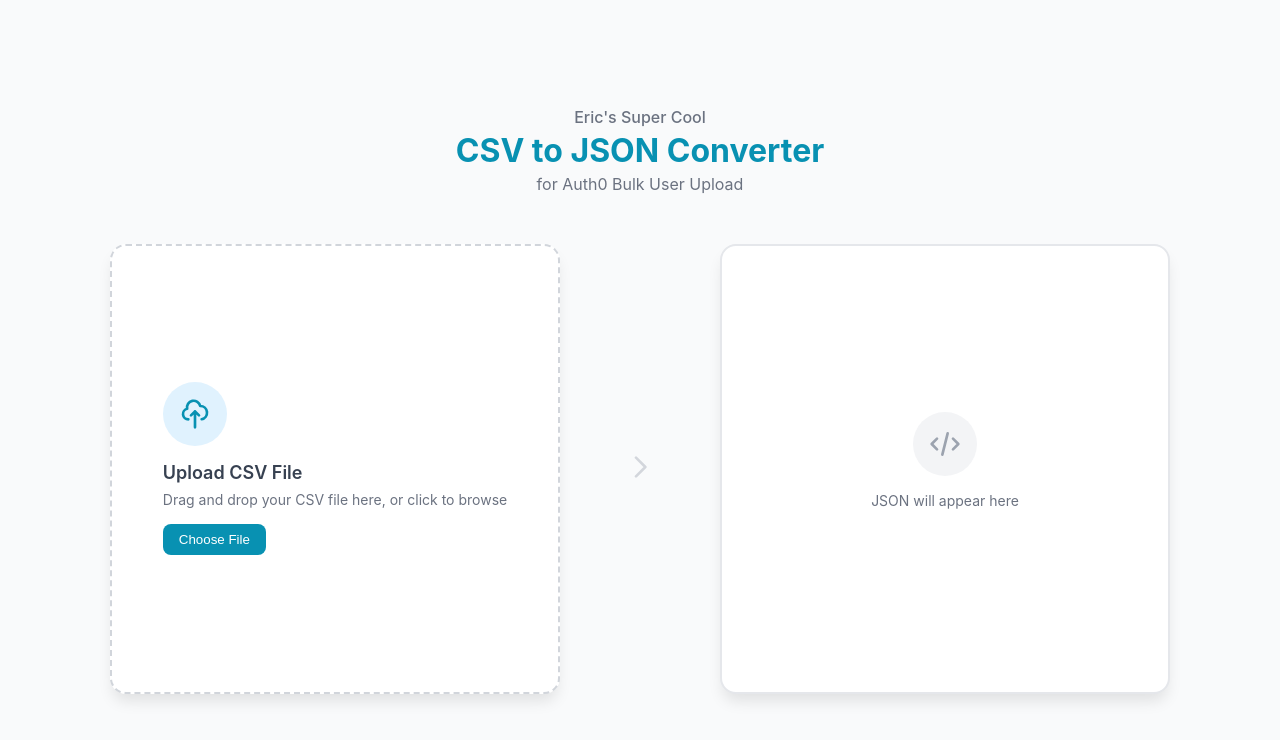
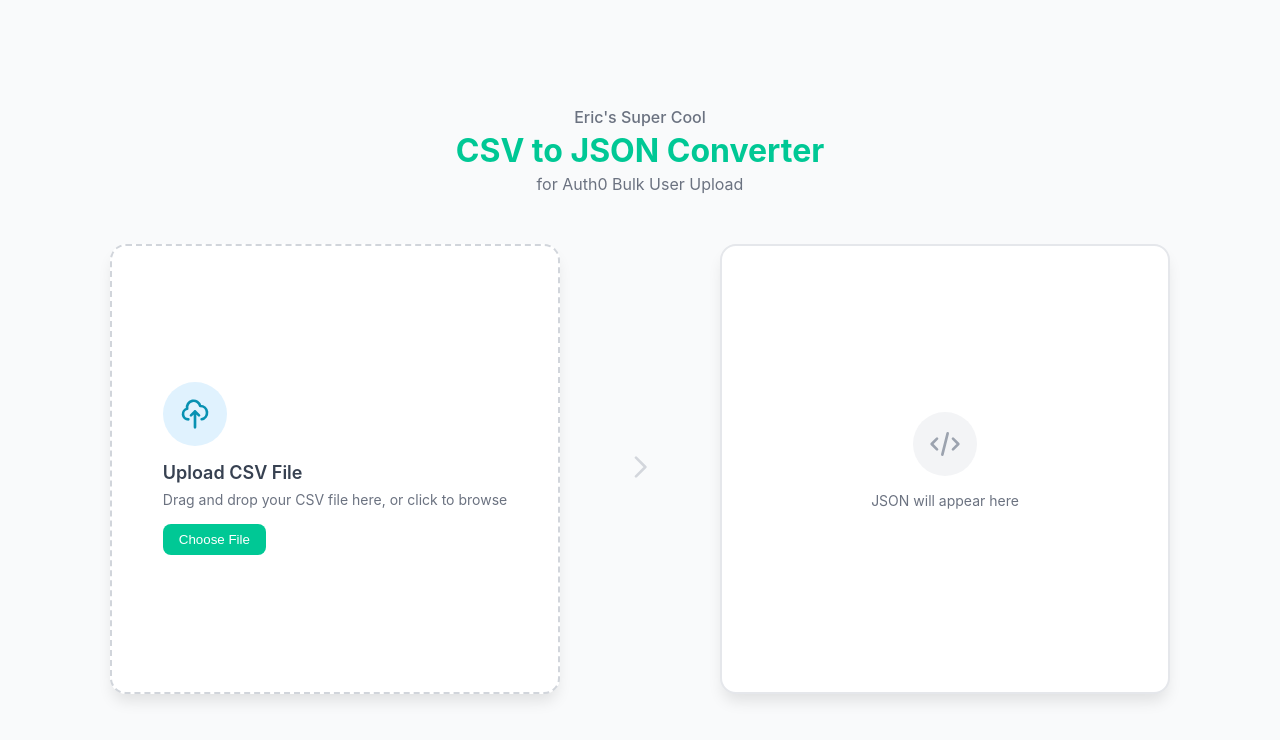
Before and after one commit to SolaceServices/MACC_Converter, a plain HTML site: page index.html in a window 1280 px wide. Drawn offline with nearby package versions, Linux system fonts and the light colour scheme.

Commit message:
update colours

```diff
--- a/index.html
+++ b/index.html
@@ -19,7 +19,7 @@
             <span style="display: block; font-size: 1rem; color: #6b7280; font-weight: 500;">
                 Eric's Super Cool
             </span>
-            <span style="display: block; font-size: 2rem; color: #0891b2; font-weight: 700;">
+            <span style="display: block; font-size: 2rem;   color: #00c895; font-weight: 700;">
                 CSV to JSON Converter
             </span>
             <span style="display: block; font-size: 1rem; color: #6b7280; font-weight: 400;">
--- a/styles.css
+++ b/styles.css
@@ -20,7 +20,6 @@ body {
   font-size: 1.875rem;
   font-weight: bold;
   text-align: center;
-  color: #1f2937;
   margin-bottom: 3rem;
 }
 .converter-layout {
@@ -115,7 +114,7 @@ body {
 }
 .upload-button {
   padding: 0.5rem 1rem;
-  background-color: #0891b2;
+  background-color: #00c895;
   color: white;
   border: none;
   border-radius: 0.5rem;
@@ -123,7 +122,7 @@ body {
   transition: background-color 0.2s;
 }
 .upload-button:hover {
-  background-color: #0e7490;
+  background-color: #019a74;
 }
 .file-info {
   text-align: center;
```
